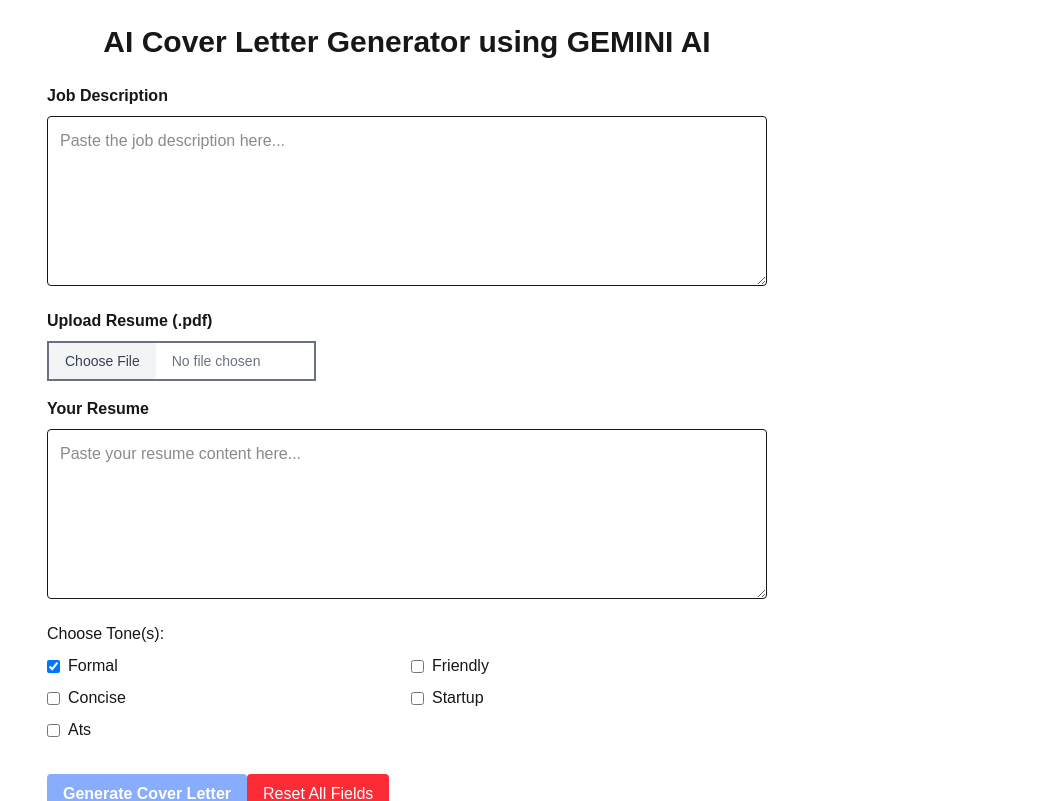
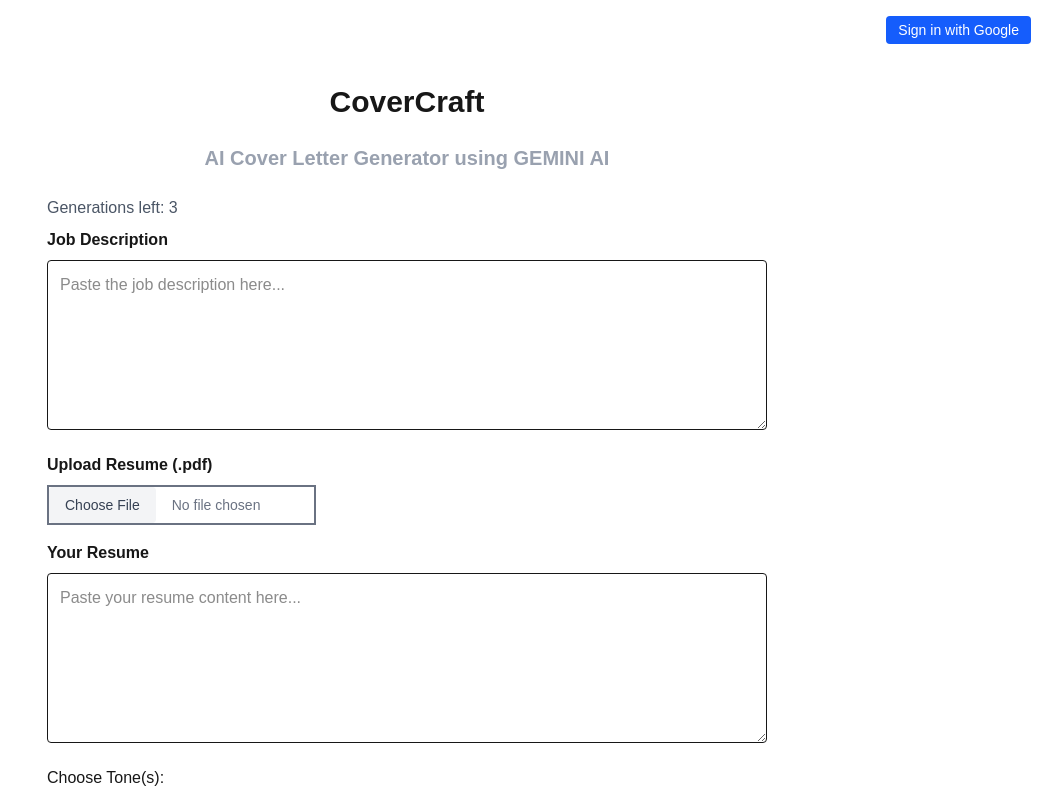
Before and after one commit to Gurjotsinghkalsi/CoverCraft, a Next.js app: page / in a window 1280 px wide. Shown: the top 801 px of the page, without its empty margins (233-1280 px from the left). Built offline with nearby package versions, Linux system fonts and the light colour scheme; no server answers.

Commit message:
auth, max generation

```diff
--- a/src/pages/_app.tsx
+++ b/src/pages/_app.tsx
@@ -1,6 +1,11 @@
 import "@/styles/globals.css";
+import { SessionProvider } from "next-auth/react";
 import type { AppProps } from "next/app";
 
-export default function App({ Component, pageProps }: AppProps) {
-  return <Component {...pageProps} />;
+export default function App({ Component, pageProps: { session, ...pageProps } }: AppProps) {
+  return (
+    <SessionProvider session={session}>
+      <Component {...pageProps} />
+    </SessionProvider>
+  );
 }
--- /dev/null
+++ b/src/pages/api/auth/[...nextauth].ts
@@ -0,0 +1,12 @@
+import NextAuth from "next-auth";
+import GoogleProvider from "next-auth/providers/google";
+
+export default NextAuth({
+  providers: [
+    GoogleProvider({
+      clientId: process.env.GOOGLE_CLIENT_ID!,
+      clientSecret: process.env.GOOGLE_CLIENT_SECRET!,
+    }),
+  ],
+  secret: process.env.NEXTAUTH_SECRET,
+});
--- a/src/pages/api/generate.ts
+++ b/src/pages/api/generate.ts
@@ -1,5 +1,7 @@
 import type { NextApiRequest, NextApiResponse } from "next";
+import { getServerSession } from "next-auth";
 import generateFromGemini from "@/lib/gemini";
+import { AuthOptions } from "next-auth";
 
 const toneDescription: Record<string, string> = {
   formal: "polished and professional",
--- a/src/pages/index.tsx
+++ b/src/pages/index.tsx
@@ -1,5 +1,7 @@
 import { useState, useEffect } from "react";
 import { downloadAsDocx } from "@/utils/docExport";
+import { useSession, signIn, signOut } from "next-auth/react";
+
 
 export default function Home() {
   const [jobDesc, setJobDesc] = useState("");
@@ -8,6 +10,7 @@
   const [loading, setLoading] = useState(false);
   const [copied, setCopied] = useState(false);
   const [selectedTones, setSelectedTones] = useState<string[]>(["formal"]);
+  const [usageCount, setUsageCount] = useState(0);
 
   useEffect(() => {
     const savedJobDesc = localStorage.getItem("jobDesc");
@@ -24,7 +27,23 @@
     localStorage.setItem("resume", resume);
   }, [resume]);
 
+  useEffect(() => {
+    if (typeof window !== "undefined") {
+      const count = parseInt(localStorage.getItem("generationCount") || "0");
+      setUsageCount(count);
+    }
+  }, []);
+
+  const MAX_GENERATIONS = 3;
+
   const generateCoverLetter = async () => {
+    const count = Number(localStorage.getItem("generationCount") || "0");
+
+    if (count >= MAX_GENERATIONS) {
+      alert("You've reached the free generation limit on this browser/device. This is a test project built for learning purposes as a student, and to keep the cost minimal, generation usage is limited.");
+      return;
+    }
+
     setLoading(true);
     setCoverLetter("");
 
@@ -45,6 +64,8 @@
       setCoverLetter(data.coverLetter || "No content returned.");
     }
 
+    localStorage.setItem("generationCount", String(count + 1)); // increment count
+    setUsageCount(count + 1);
     setLoading(false);
   };
 
@@ -75,9 +96,39 @@
     }
   };
 
+  const { data: session } = useSession();
+
   return (
+    <>
+    <div className="flex justify-end p-4">
+      {session ? (
+        <div className="flex items-center gap-4">
+          <span className="text-sm text-gray-700">
+            Signed in as <strong>{session.user?.name || session.user?.email}</strong>
+          </span>
+          <button
+            onClick={() => signOut()}
+            className="bg-red-500 hover:bg-red-600 text-white text-sm px-3 py-1 rounded"
+          >
+            Sign Out
+          </button>
+        </div>
+      ) : (
+        <button
+          onClick={() => signIn("google")}
+          className="bg-blue-600 hover:bg-blue-700 text-white text-sm px-3 py-1 rounded"
+        >
+          Sign in with Google
+        </button>
+      )}
+    </div>
+
     <main className="max-w-3xl mx-auto p-6">
-      <h1 className="text-3xl font-bold mb-6 text-center">AI Cover Letter Generator using GEMINI AI</h1>
+      <h1 className="text-3xl font-bold mb-6 text-center">CoverCraft</h1>
+      <h1 className="text-xl font-bold mb-6 text-center text-gray-400">AI Cover Letter Generator using GEMINI AI</h1>
+      <p className="text-md text-gray-600 mb-2">
+        Generations left: {Math.max(0, MAX_GENERATIONS - usageCount)}
+      </p>
 
       <div className="mb-4">
         <label className="font-semibold block mb-2">Job Description</label>
@@ -147,7 +198,10 @@
           setJobDesc("");
           setSelectedTones(["formal"]);
           setCoverLetter("");
-          localStorage.clear();
+          localStorage.removeItem("jobDesc");
+          localStorage.removeItem("resume");
+          localStorage.removeItem("coverLetter");
+          localStorage.removeItem("selectedTones");
         }}
         className="mt-4 bg-red-500 text-white px-4 py-2 rounded hover:bg-red-600"
       >
@@ -183,5 +237,6 @@
         </div>
       )}
     </main>
+    </>
   );
 }
```
